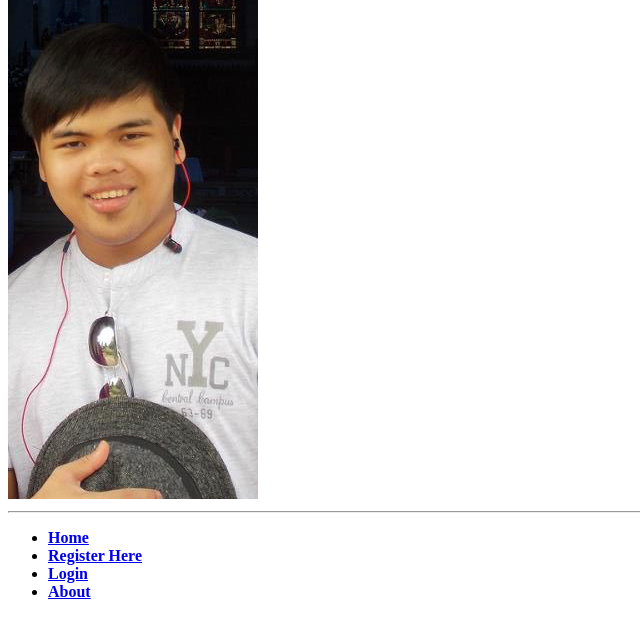
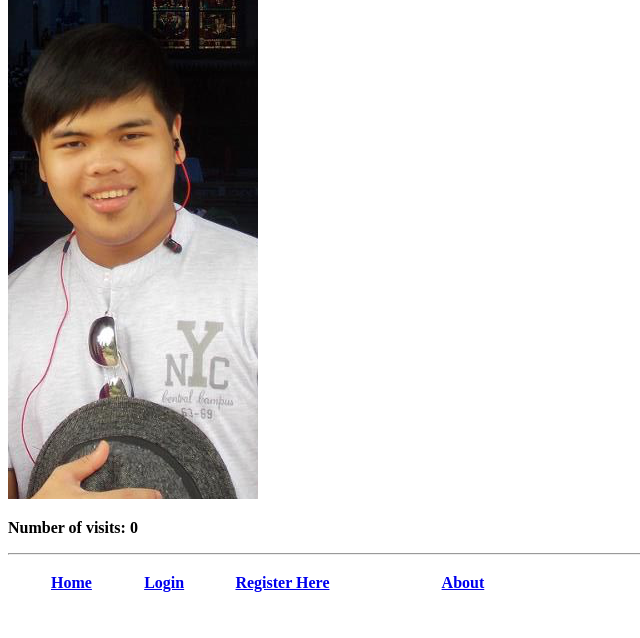
Before and after one commit to 2143734e/tangowithdjango, a Django app: page /rango/about/ in a window 1280 px wide. Shown: the part 117-755 px from the top of the page, without its empty margins (0-640 px from the left). Run offline with Django 3.2, Linux system fonts and the light colour scheme.

Commit message:
Chapter 11 - Completed

```diff
--- a/tango_with_django_project/rango/views.py
+++ b/tango_with_django_project/rango/views.py
@@ -9,23 +9,59 @@
 from django.http import HttpResponseRedirect, HttpResponse
 from django.contrib.auth.decorators import login_required
 from django.contrib.auth import logout
+from datetime import datetime
+
 def index(request):
     # Query the database for a list of ALL categories currently stored.
     # Order the categories by no. likes in descending order.
     # Retrieve the top 5 only - or all if less than 5.
     # Place the list in our context_dict dictionary which will be passed to the template engine.
+
     category_list = Category.objects.order_by('-likes')[:5]
     pages_list = Page.objects.order_by('-views')[:5]
-    context_dict = {'categories': category_list, 'pages' : pages_list}
+    context_dict = {'categories': category_list, 'pages': pages_list}
 
-    # Render the response and send it back!
-    return render(request, 'rango/index.html', context_dict)
+    visits = request.session.get('visits')
+    if not visits:
+        visits = 1
+    reset_last_visit_time = False
+
+    last_visit = request.session.get('last_visit')
+    if last_visit:
+        last_visit_time = datetime.strptime(last_visit[:-7], "%Y-%m-%d %H:%M:%S")
+
+        if (datetime.now() - last_visit_time).seconds > 0:
+            # ...reassign the value of the cookie to +1 of what it was before...
+            visits = visits + 1
+            # ...and update the last visit cookie, too.
+            reset_last_visit_time = True
+    else:
+        # Cookie last_visit doesn't exist, so create it to the current date/time.
+        reset_last_visit_time = True
+
+    if reset_last_visit_time:
+        request.session['last_visit'] = str(datetime.now())
+        request.session['visits'] = visits
+    context_dict['visits'] = visits
+
+
+    response = render(request,'rango/index.html', context_dict)
+
+    return response
 
 def about(request):
-    context_about = {'aboutmessage': "The following content is being developed by: Lloyd Edgar Evangelista: 2143734e"}
+    # If the visits session varible exists, take it and use it.
+    # If it doesn't, we haven't visited the site so set the count to zero.
+    if request.session.get('visits'):
+        count = request.session.get('visits')
+    else:
+        count = 0
 
-    # Return a rendered response to send to the client.
-    return render(request, 'rango/about.html', context_about)
+    # remember to include the visit data
+    return render(request, 'rango/about.html',  {'visits': count})
+
+
+
 
 def category(request, category_name_slug):
 
@@ -192,7 +228,7 @@
         else:
             # Bad login details were provided. So we can't log the user in.
             print "Invalid login details: {0}, {1}".format(username, password)
-            return HttpResponse("Incorrect Username or Password were entered..</br> Please go back and enter valid details.")
+            return HttpResponse("Incorrect Username or Password were entered..</br> <a href=\"/rango/login/\">Please enter valid details.")
 
     # The request is not a HTTP POST, so display the login form.
     # This scenario would most likely be a HTTP GET.
--- a/tango_with_django_project/templates/base.html
+++ b/tango_with_django_project/templates/base.html
@@ -14,7 +14,23 @@
 
         <div>
         	<ul>
-            <li><a href="{% url 'index' %}">Home</a></li>
+             <table style="width:40%">
+                <tr>
+                    <td><a href="{% url 'index' %}">Home</a></li></td>
+                    {% if user.is_authenticated %}
+                        <td><a href="{% url 'restricted' %}">Restricted Page</a></td>
+                        <td><a href="{% url 'logout' %}">Logout</a></td>
+                        <td><a href="{% url 'add_category' %}">Add a New Category</a></td>
+                    {% else %}
+                        <td><a href="{% url 'login' %}">Login</a></td>
+                        <td><a href="{% url 'register' %}">Register Here</a></td>
+                    {% endif %}
+                    <td><a href="{% url 'about' %}">About</a></td>
+                </tr>
+            </table>
+
+
+           <!-- <li><a href="{% url 'index' %}">Home</a></li>
   		{% if user.is_authenticated %}
        		<li><a href="{% url 'restricted' %}">Restricted Page</a></li>
         	<li><a href="{% url 'logout' %}">Logout</a></li>
@@ -23,8 +39,9 @@
         	<li><a href="{% url 'register' %}">Register Here</a></li>
         	<li><a href="{% url 'login' %}">Login</a></li>
    		{% endif %}
+
     		<li><a href="{% url 'about' %}">About</a></li>
-    		</ul>
+    		</ul>-->
 		</div>
     </body>
 </html>
--- a/tango_with_django_project/templates/rango/about.html
+++ b/tango_with_django_project/templates/rango/about.html
@@ -6,6 +6,7 @@
 
 {% block body_block %}
    <h1>About...</h1>
-         <strong>{{ aboutmessage }}<strong><br/>
+         <strong>{{ "The following content is being developed by: Lloyd Edgar Evangelista: 2143734e"}}<strong><br/>
         <br><img src="/static/images/Lloyd1.jpg" alt="Lloyd Edgar Evangelista Picture"></img>
+         <p> Number of visits: {{visits}}</p>
 {% endblock %}
--- a/tango_with_django_project/templates/rango/add_page.html
+++ b/tango_with_django_project/templates/rango/add_page.html
@@ -5,7 +5,6 @@
 {% block title %}Add Page{% endblock %}
 
 {% block body_block %}
-        <h1><a href="/rango/">Index</a></h1>
         <h1>Add a Page</h1>
 
         <form id="page_form" method="post" action="/rango/category/{{category.slug}}/add_page/">
--- a/tango_with_django_project/templates/rango/index.html
+++ b/tango_with_django_project/templates/rango/index.html
@@ -30,4 +30,7 @@
         {% else %}
         <strong>No pages currently present.</strong>
         {% endif %}
+        <p> Number of visits: {{visits}}</p>
+
+
 {% endblock %}
```
Also changed, not shown: tango_with_django_project/db.sqlite3.
